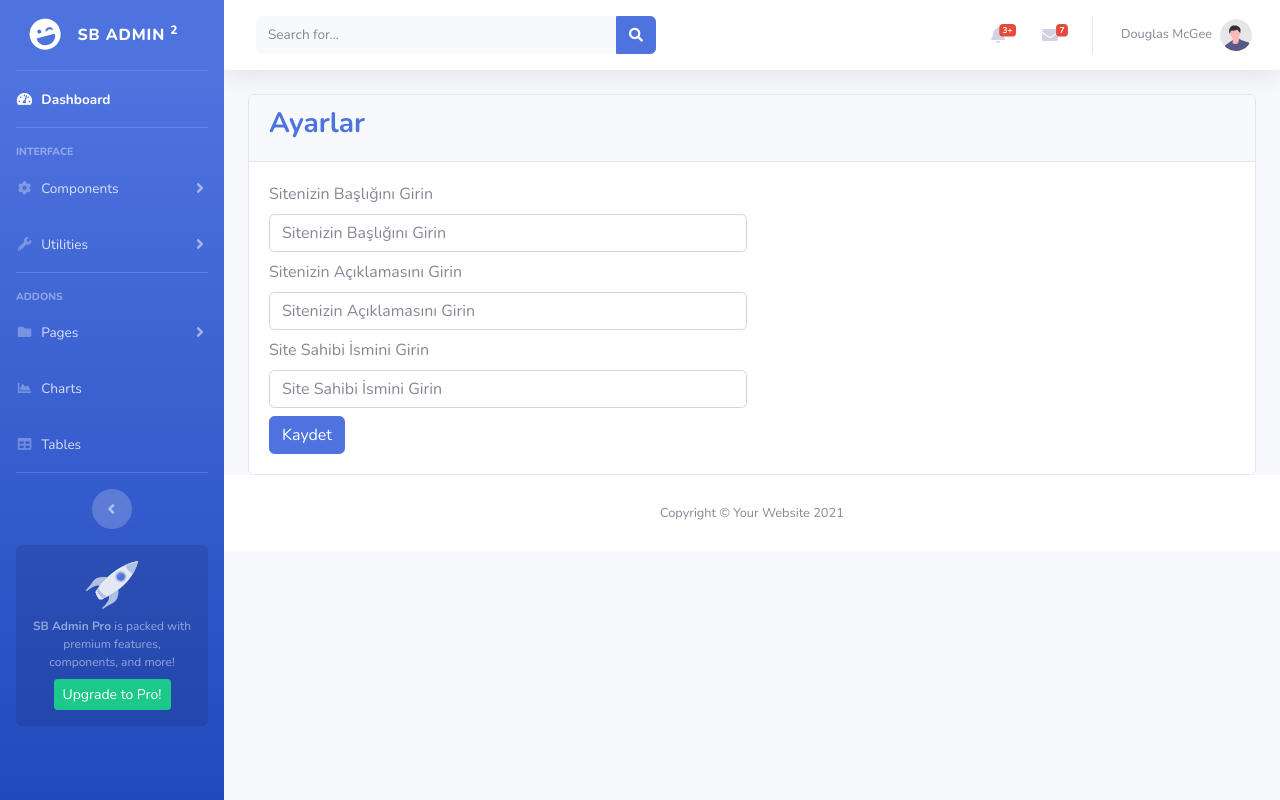
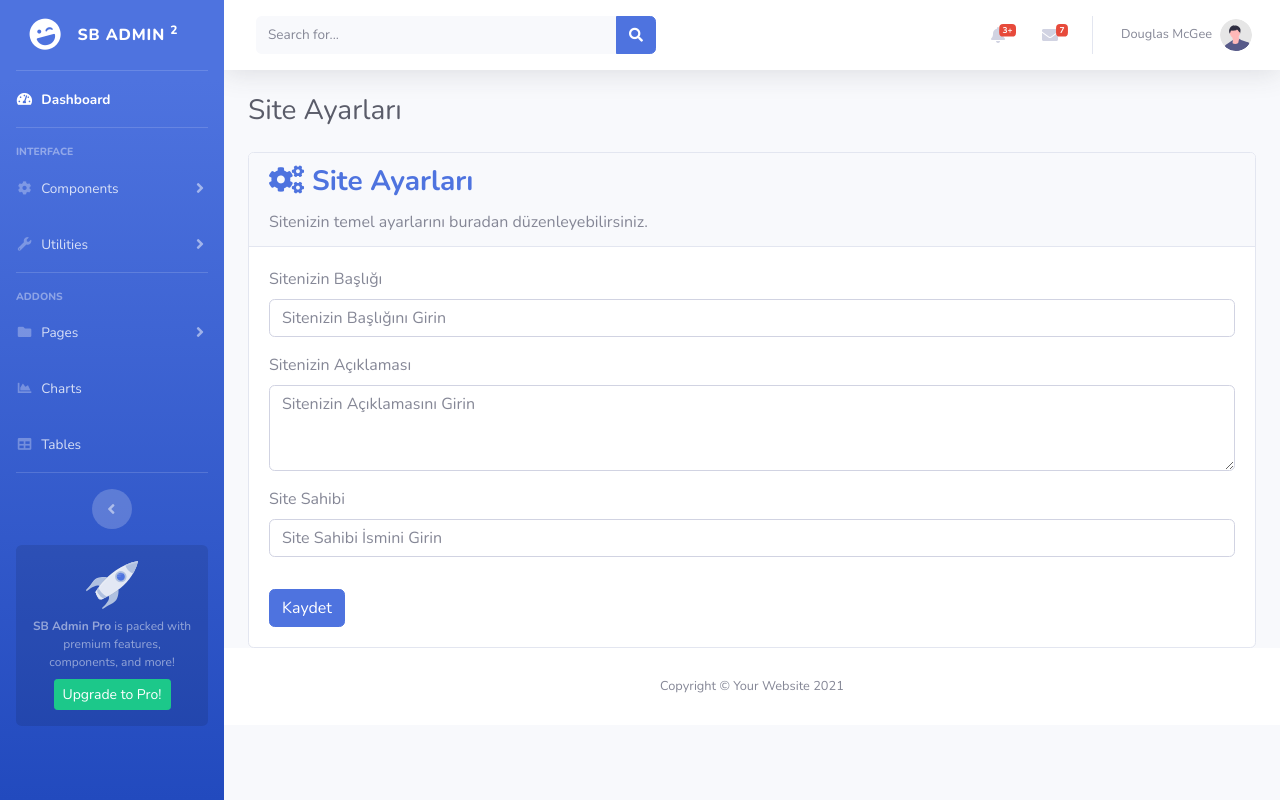
Before and after one commit to hafizecim/Order_Project_Tracking_Web_PHP_PDO_Bootstrap, a PHP site: page /ayarlar.php in a window 1280 px wide. Run offline with PHP 8.4, Linux system fonts and the light colour scheme.

Commit message:
ayarlar.php new good page

```diff
--- a/ayarlar.php
+++ b/ayarlar.php
@@ -1,33 +1,41 @@
 <?php include 'header.php'; ?>
 
 <div class="container-fluid">
+
+    <h1 class="h3 mb-4 text-gray-800">Site Ayarları</h1> <!-- mb-4: margin bottom 4 -->
+
     <div class="card">
         <div class="card-header">
-            <h3 class="text-primary font-weight-bold">Ayarlar</h1>
+            <h3 class="card-title text-primary font-weight-bold"><i class="fas fa-cogs mr-2"></i>Site Ayarları</h3> <!-- mr-2: margin right 2 --> <!-- fas fa-cogs: settings icon -->
+            <p class="text-muted mb-0">Sitenizin temel ayarlarını buradan düzenleyebilirsiniz.</p> <!-- mb-0: margin bottom 0 --> <!-- text-muted: gray text -->
         </div>
         <div class="card-body">
-            <form action="ayarlar_submit" method="get" accept-charset="utf-8">
-                <div class="form-row">
-                    <div class="col-md-6"> <!-- 6 kolonluk yer kapla -->
-                        <label>Sitenizin Başlığını Girin</label>
-                        <input class="form-control" type="text" name="" placeholder="Sitenizin Başlığını Girin">
-                    </div>
+            <?php if(isset($_GET['status']) && $_GET['status'] == 'success'): ?> <!-- Eğer URL'de status parametresi varsa ve değeri 'success' ise -->
+                <div class="alert alert-success alert-dismissible fade show" role="alert"> <!-- Bootstrap success alert -->
+                    <i class="fas fa-check-circle mr-2"></i>Ayarlar başarıyla kaydedildi! <!-- fas fa-check-circle: check icon -->
+                    <button type="button" class="close" data-dismiss="alert" aria-label="Close">
+                        <span aria-hidden="true">&times;</span>
+                    </button>
                 </div>
-                <div class="form-row my-2"> <!-- margin top bottom 2 -->
-                    <div class="col-md-6"> <!-- 6 kolonluk yer kapla -->
-                        <label>Sitenizin Açıklamasını Girin</label>
-                        <input class="form-control" type="text" name="" placeholder="Sitenizin Açıklamasını Girin">
-                    </div>
+            <?php endif; ?>
+
+            <form action="ayarlar_submit" method="post" accept-charset="utf-8">
+                <div class="form-group">
+                    <label for="siteBaslik">Sitenizin Başlığı</label>
+                    <input class="form-control" id="siteBaslik" type="text" name="site_baslik" placeholder="Sitenizin Başlığını Girin">
                 </div>
-                <div class="form-row">
-                    <div class="col-md-6"> <!-- 6 kolonluk yer kapla -->
-                        <label>Site Sahibi İsmini Girin</label>
-                        <input class="form-control" type="text" name="" placeholder="Site Sahibi İsmini Girin">
-                    </div>
+                <div class="form-group">
+                    <label for="siteAciklama">Sitenizin Açıklaması</label>
+                    <textarea class="form-control" id="siteAciklama" name="site_aciklama" rows="3" placeholder="Sitenizin Açıklamasını Girin"></textarea>
                 </div>
-                <button type="submit" class="btn btn-primary mt-2">Kaydet</button> <!-- margin top 2 -->
+                <div class="form-group">
+                    <label for="siteSahibi">Site Sahibi</label>
+                    <input class="form-control" id="siteSahibi" type="text" name="site_sahibi" placeholder="Site Sahibi İsmini Girin">
+                </div>
+                <button type="submit" class="btn btn-primary mt-3">Kaydet</button>
             </form>
         </div>
     </div>
+
 </div>
 <?php include 'footer.php'; ?>
```
